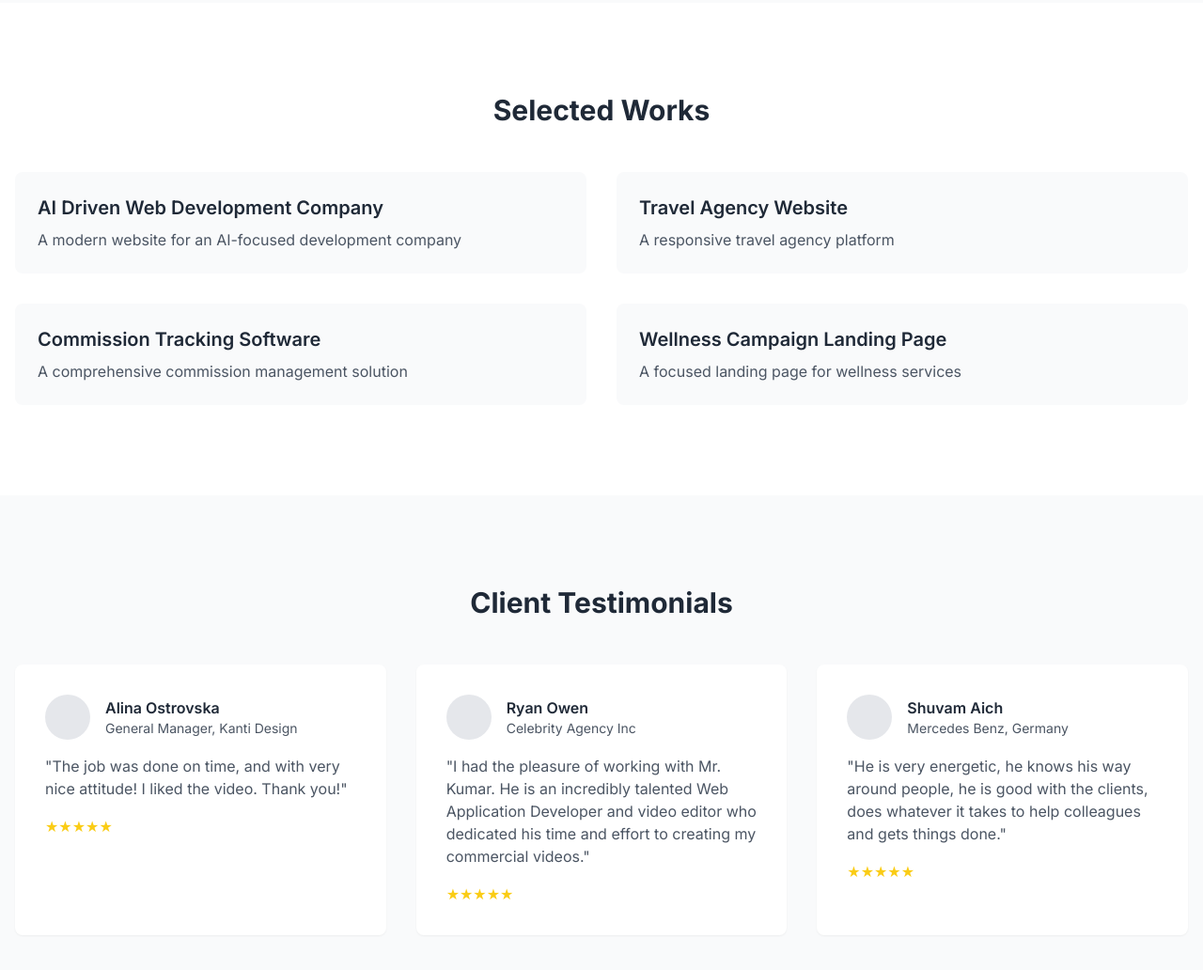
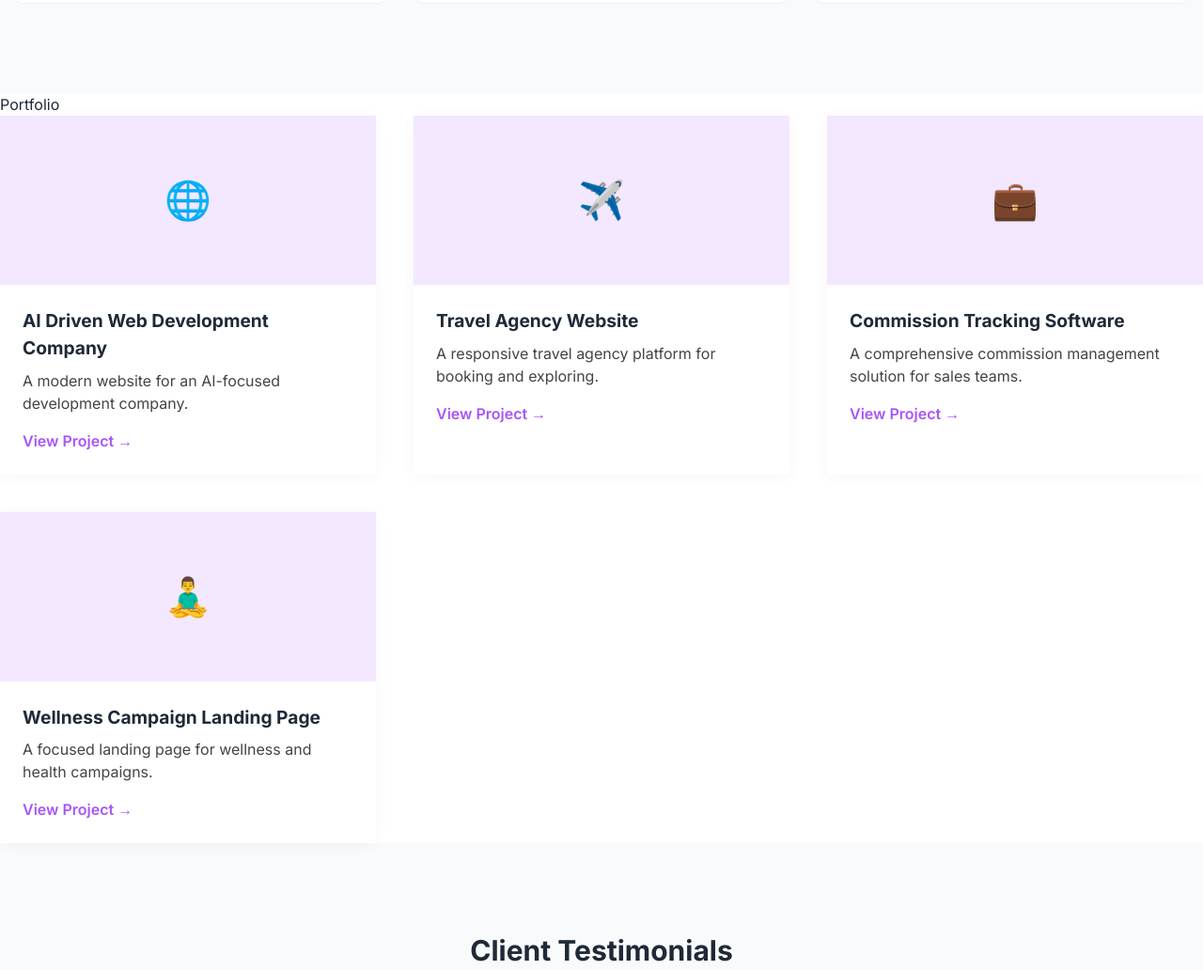
Before and after one commit to namokumar/portfolio, a plain HTML site: page index.html in a window 1280 px wide. Shown: the part 1987-3019 px from the top of the page at 94% size. Drawn offline with nearby package versions, Linux system fonts and the light colour scheme.

Commit message:
improved portfolio section

```diff
--- a/css/style.css
+++ b/css/style.css
@@ -30,3 +30,56 @@ body {
 .logo-item:hover {
     filter: grayscale(0%);
 }
+
+/* PORTFOLIO */
+.portfolio {
+    display: grid;
+    grid-template-columns: repeat(auto-fit, minmax(320px, 1fr));
+    gap: 2.5rem;
+}
+.portfolio-card {
+    background: #fff;
+    border-radius: var(--radius);
+    box-shadow: 0 2px 16px 0 rgba(0,0,0,0.04);
+    overflow: hidden;
+    transition: transform 0.15s, box-shadow 0.15s;
+    display: flex;
+    flex-direction: column;
+}
+.portfolio-card:hover {
+    transform: translateY(-4px) scale(1.03);
+    box-shadow: 0 8px 32px 0 rgba(245,158,66,0.10);
+}
+.portfolio-thumb {
+    background: #f3e8ff;
+    height: 180px;
+    display: flex;
+    align-items: center;
+    justify-content: center;
+    font-size: 2.5rem;
+    color: #a855f7;
+}
+.portfolio-content {
+    padding: 1.5rem;
+    flex: 1;
+}
+.portfolio-title {
+    font-size: 1.2rem;
+    font-weight: 700;
+    margin-bottom: 0.5rem;
+}
+.portfolio-desc {
+    color: #444;
+    font-size: 1rem;
+    margin-bottom: 1rem;
+}
+.portfolio-link {
+    color: #a855f7;
+    text-decoration: none;
+    font-weight: 600;
+    font-size: 1rem;
+    transition: color 0.2s;
+}
+.portfolio-link:hover {
+    color: #f59e42;
+}
--- a/index.html
+++ b/index.html
@@ -76,70 +76,66 @@
 				<h2 class="text-3xl font-bold mb-12 text-center">Services</h2>
 				<div class="grid md:grid-cols-3 gap-8">
 					<div class="bg-white p-8 rounded-lg shadow-sm">
-						<div class="w-12 h-12 bg-black rounded-full flex items-center justify-center mb-6">
-							<i class="fas fa-mobile-alt text-white text-xl"></i>
+						<div class="w-20 h-12 flex items-center justify-center mb-6">
+							📱
 						</div>
 						<h3 class="text-xl font-semibold mb-4">Mobile-First Design</h3>
-						<p class="text-gray-600">Websites optimized for mobile devices first, ensuring a perfect experience across all screen sizes.</p>
+						<p class="text-gray-600">Responsive, fast, and beautiful websites optimized for mobile devices that look perfect on any device. Built from scratch for your business goals, ensuring a pixel perfect, ultra fast experience across all screen sizes.</p>
 					</div>
 					<div class="bg-white p-8 rounded-lg shadow-sm">
 						<div class="w-12 h-12 bg-black rounded-full flex items-center justify-center mb-6">
 							<i class="fas fa-code text-white text-xl"></i>
 						</div>
 						<h3 class="text-xl font-semibold mb-4">Custom Development</h3>
-						<p class="text-gray-600">Clean, hand-coded solutions tailored to your specific business needs and goals.</p>
+						<p class="text-gray-600">Clean, hand-coded solutions tailored to your specific business needs and goals. Mainly focusing on performance, SEO and best user experience. Either you need a simple landing page or a complex web application, We offer best solutions that perfectly suits your business goals.</p>
 					</div>
 					<div class="bg-white p-8 rounded-lg shadow-sm">
 						<div class="w-12 h-12 bg-black rounded-full flex items-center justify-center mb-6">
 							<i class="fas fa-video text-white text-xl"></i>
 						</div>
 						<h3 class="text-xl font-semibold mb-4">Video Editing</h3>
-						<p class="text-gray-600">Professional video editing services for promotional content and social media.</p>
+						<p class="text-gray-600">Professional editing services for Promos, Reels, YouTube Shorts, Podcasts, Travel Videos, Documentaries, Testimonials & more.
+						Edited using DaVinci Resolve and Adobe Premiere Pro with cinematic cuts, color correction, storytelling, and premium transitions and more.</p>
 					</div>
 				</div>
 			</div>
 		</section>
 
-		<section id="portfolio" class="py-24">
-			<div class="container mx-auto px-4">
-				<h2 class="text-3xl font-bold mb-12 text-center">Selected Works</h2>
-				<div class="grid md:grid-cols-2 gap-8">
-					<a href="https://www.growthloopstechnology.com/" target="_blank" class="group">
-						<div class="bg-gray-50 rounded-lg overflow-hidden">
-							<div class="aspect-w-16 aspect-h-9 bg-gray-200"></div>
-							<div class="p-6">
-								<h3 class="text-xl font-semibold mb-2 group-hover:text-gray-600 transition-colors">AI Driven Web Development Company</h3>
-								<p class="text-gray-600">A modern website for an AI-focused development company</p>
+		<!-- PORTFOLIO -->
+		<section id="portfolio">
+			<h2 class="section-title">Portfolio</h2>
+			<div class="portfolio">
+				<div class="portfolio-card">
+					<div class="portfolio-thumb">🌐</div>
+					<div class="portfolio-content">
+						<div class="portfolio-title">AI Driven Web Development Company</div>
+						<div class="portfolio-desc">A modern website for an AI-focused development company.</div>
+						<a href="https://www.growthloopstechnology.com/" class="portfolio-link" target="_blank">View Project →</a>
 					</div>
 				</div>
-					</a>
-					<a href="https://hellolalit.github.io/nltravel/" target="_blank" class="group">
-						<div class="bg-gray-50 rounded-lg overflow-hidden">
-							<div class="aspect-w-16 aspect-h-9 bg-gray-200"></div>
-							<div class="p-6">
-								<h3 class="text-xl font-semibold mb-2 group-hover:text-gray-600 transition-colors">Travel Agency Website</h3>
-								<p class="text-gray-600">A responsive travel agency platform</p>
+				<div class="portfolio-card">
+					<div class="portfolio-thumb">✈️</div>
+					<div class="portfolio-content">
+						<div class="portfolio-title">Travel Agency Website</div>
+						<div class="portfolio-desc">A responsive travel agency platform for booking and exploring.</div>
+						<a href="https://hellolalit.github.io/nltravel/" class="portfolio-link" target="_blank">View Project →</a>
 					</div>
 				</div>
-					</a>
-					<a href="https://hellolalit.github.io/elevatehq/" target="_blank" class="group">
-						<div class="bg-gray-50 rounded-lg overflow-hidden">
-							<div class="aspect-w-16 aspect-h-9 bg-gray-200"></div>
-							<div class="p-6">
-								<h3 class="text-xl font-semibold mb-2 group-hover:text-gray-600 transition-colors">Commission Tracking Software</h3>
-								<p class="text-gray-600">A comprehensive commission management solution</p>
+				<div class="portfolio-card">
+					<div class="portfolio-thumb">💼</div>
+					<div class="portfolio-content">
+						<div class="portfolio-title">Commission Tracking Software</div>
+						<div class="portfolio-desc">A comprehensive commission management solution for sales teams.</div>
+						<a href="https://hellolalit.github.io/elevatehq/" class="portfolio-link" target="_blank">View Project →</a>
 					</div>
 				</div>
-					</a>
-					<a href="https://aasthawellness.netlify.app/" target="_blank" class="group">
-						<div class="bg-gray-50 rounded-lg overflow-hidden">
-							<div class="aspect-w-16 aspect-h-9 bg-gray-200"></div>
-							<div class="p-6">
-								<h3 class="text-xl font-semibold mb-2 group-hover:text-gray-600 transition-colors">Wellness Campaign Landing Page</h3>
-								<p class="text-gray-600">A focused landing page for wellness services</p>
+				<div class="portfolio-card">
+					<div class="portfolio-thumb">🧘‍♂️</div>
+					<div class="portfolio-content">
+						<div class="portfolio-title">Wellness Campaign Landing Page</div>
+						<div class="portfolio-desc">A focused landing page for wellness and health campaigns.</div>
+						<a href="https://aasthawellness.netlify.app/" class="portfolio-link" target="_blank">View Project →</a>
 					</div>
-						</div>
-					</a>
 				</div>
 			</div>
 		</section>
@@ -189,7 +185,7 @@
 			<div class="container mx-auto px-4">
 				<div class="max-w-2xl mx-auto">
 					<h2 class="text-3xl font-bold mb-12 text-center">Let's Work Together</h2>
-					<form action="https://formspree.io/f/lalitthakur@protonmail.com" method="POST" class="space-y-6">
+					<form action="https://formspree.io/f/meogadvw" method="POST" class="space-y-6">
 						<div>
 							<label class="block text-sm font-medium text-gray-700 mb-2">Name</label>
 							<input type="text" name="name" required class="w-full px-4 py-3 border border-gray-300 rounded-lg focus:ring-2 focus:ring-black focus:border-transparent">
```
Lines whose indentation alone changed are shown as unchanged.
